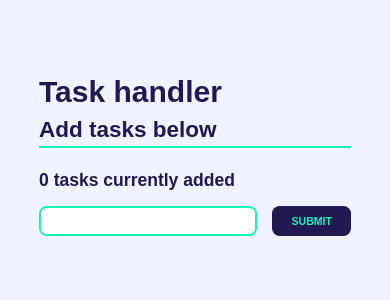
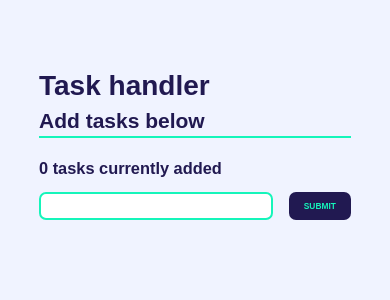
Before and after one commit to glopezv95/react-taskhandler, a React (Create React App) app: page / in a window 390 px wide. Shown: the top 300 px of the page. Built offline with nearby package versions, Linux system fonts and the light colour scheme; a web font is replaced by a local one.

Commit message:
@media query button width update

```diff
--- a/src/App.css
+++ b/src/App.css
@@ -27,8 +27,8 @@ h3 {
 #input-line {
     height: 2rem;
     display: grid;
-    grid-template-columns: 70% 1fr;
-    gap: 1rem;
+    grid-template-columns: 75% 20%;
+    justify-content: space-between;
 }
 
 input[type="text"],
@@ -50,6 +50,7 @@ input[type="submit"] {
     font-weight: bold;
     font-size: 0.7rem;
     cursor: pointer;
+    text-align: center;
 }
 
 ul {
@@ -76,3 +77,9 @@ span {
     place-content: center;
     padding: 0 0.6rem;
 }
+
+@media (max-width: 600px) {
+    input[type="submit"] {
+        font-size: 0.6rem;
+    }
+}
--- a/src/index.css
+++ b/src/index.css
@@ -18,7 +18,7 @@ body {
 
 @media (max-width: 600px) {
     :root {
-        font-size: 15px;
+        font-size: 14px;
     }
 
     #root {
```
